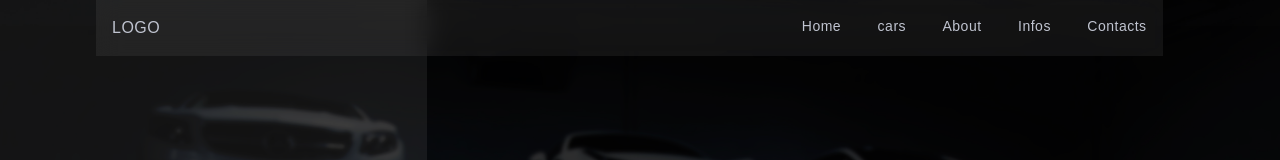
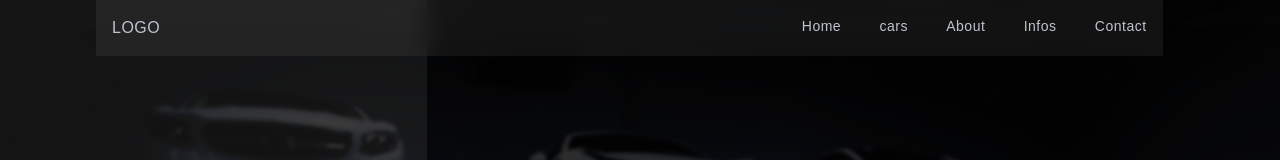
Before and after one commit to joel-kalema/luxury-cars, a Next.js app: page / in a window 1280 px wide. Shown: the top 160 px of the page. Built offline with nearby package versions, Linux system fonts and the light colour scheme.

Commit message:
update the content

```diff
--- a/components/header.js
+++ b/components/header.js
@@ -7,7 +7,7 @@ export default function Header (){
                 <li className='cursor-pointer hover:text-[red]'>cars</li>
                 <li className='cursor-pointer hover:text-[red]'>About</li>
                 <li className='cursor-pointer hover:text-[red]'>Infos</li>
-                <li className='cursor-pointer hover:text-[red]'>Contacts</li>
+                <li className='cursor-pointer hover:text-[red]'>Contact</li>
             </ul>
         </div>
     )
```
